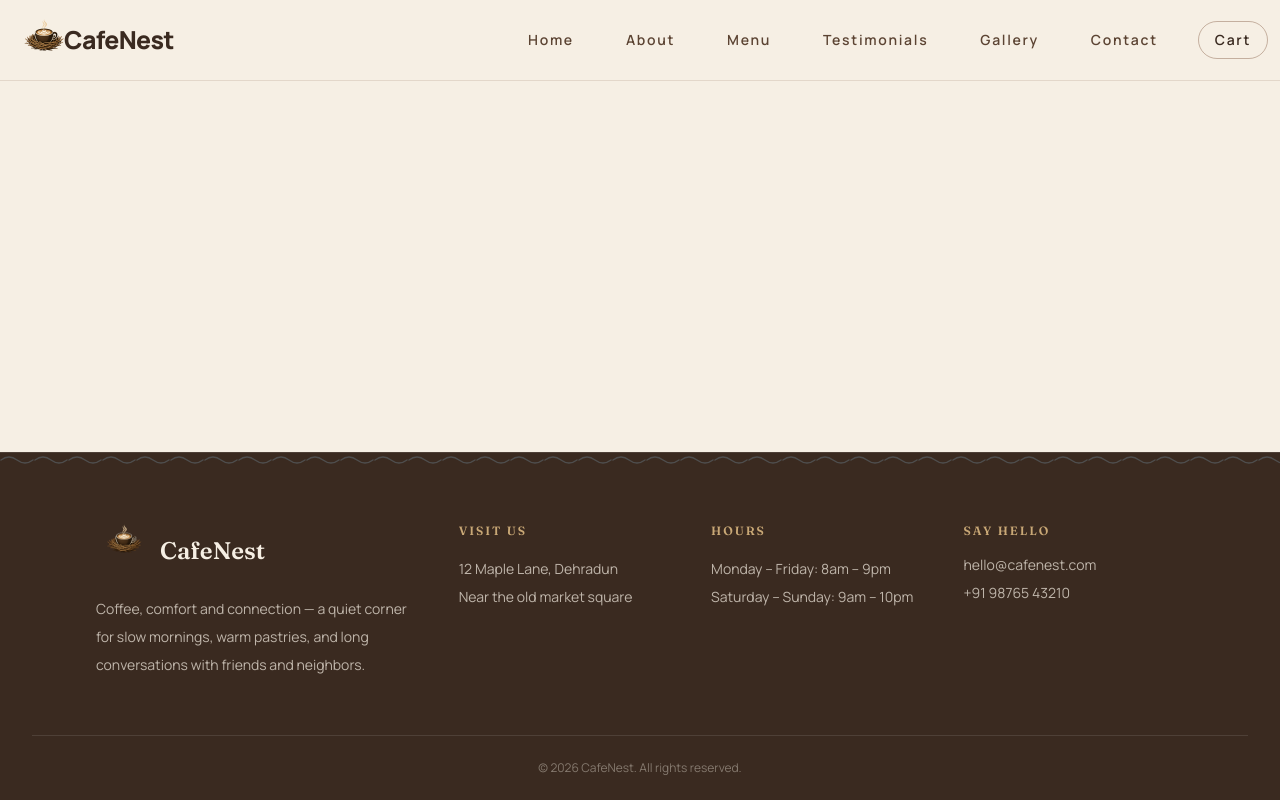
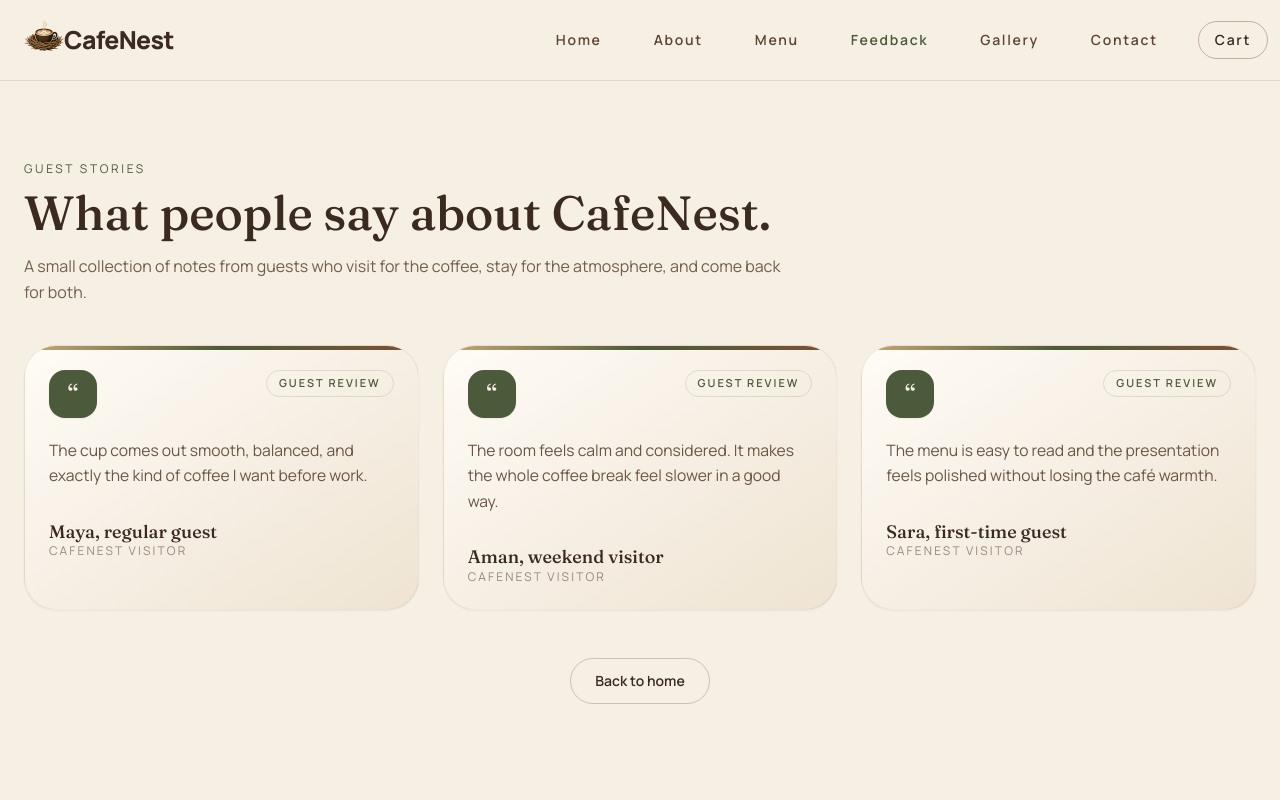
Before and after one commit to akritiofficial26/Cafe-Nest, a React (Vite) app: page /feedback in a window 1280 px wide. Shown: the top 800 px of the page. Built offline with nearby package versions, Linux system fonts and the light colour scheme.

Commit message:
Addes the Feedback section.

```diff
--- a/src/App.jsx
+++ b/src/App.jsx
@@ -7,6 +7,7 @@ import Home from './pages/Home'
 import About from './pages/About'
 import Shop from './pages/Shop'
 import Cart from './pages/Cart'
+import Feedback from './pages/Testimonials'
 
 export default function App() {
   return (
@@ -18,6 +19,7 @@ export default function App() {
             <Route path="/" element={<Home />} />
             <Route path="/about" element={<About />} />
             <Route path="/shop" element={<Shop />} />
+            <Route path="/feedback" element={<Feedback />} />
             <Route path="/cart" element={<Cart />} />
           </Routes>
         </main>
--- a/src/components/Navbar.jsx
+++ b/src/components/Navbar.jsx
@@ -6,7 +6,7 @@ const links = [
   { type: 'route', to: '/', label: 'Home' },
   { type: 'route', to: '/about', label: 'About' },
   { type: 'route', to: '/shop', label: 'Menu' },
-  { type: 'anchor', href: '/#testimonials', label: 'Testimonials' },
+  { type: 'route', to: '/feedback', label: 'Feedback' },
   { type: 'anchor', href: '/#gallery', label: 'Gallery' },
   { type: 'anchor', href: '/#contact', label: 'Contact' },
 ]
--- a/src/components/ProductCard.jsx
+++ b/src/components/ProductCard.jsx
@@ -25,7 +25,7 @@ export default function ProductCard({ product }) {
     <div className="bg-cream-card rounded-3xl border border-coffee/10 shadow-sm hover:shadow-md transition-shadow p-4 flex flex-col">
       <div className="relative rounded-2xl bg-cream-deep aspect-[4/3] flex items-center justify-center mb-4 overflow-hidden">
         <img
-          src="/hot-beverages.png"
+          src={product.image || '/hot-beverages.png'}
           alt={product.name}
           className="h-full w-full object-cover"
         />
--- a/src/data/products.js
+++ b/src/data/products.js
@@ -6,6 +6,7 @@ const products = [
     price: 180,
     category: 'Espresso',
     loved: 412,
+    image: '/hot-beverages.png',
   },
   {
     id: 'p2',
@@ -14,6 +15,7 @@ const products = [
     price: 220,
     category: 'Espresso',
     loved: 356,
+    image: '/coffee-hero-section.png',
   },
   {
     id: 'p3',
@@ -22,6 +24,7 @@ const products = [
     price: 210,
     category: 'Cold',
     loved: 289,
+    image: '/cold-beverages.png',
   },
   {
     id: 'p4',
@@ -30,6 +33,7 @@ const products = [
     price: 240,
     category: 'Cold',
     loved: 198,
+    image: '/gallery-3.jpg',
   },
   {
     id: 'p5',
@@ -38,6 +42,7 @@ const products = [
     price: 200,
     category: 'Espresso',
     loved: 267,
+    image: '/gallery-1.jpg',
   },
   {
     id: 'p6',
@@ -46,6 +51,7 @@ const products = [
     price: 190,
     category: 'Tea',
     loved: 231,
+    image: '/about-image.jpg',
   },
   {
     id: 'p7',
@@ -54,6 +60,7 @@ const products = [
     price: 140,
     category: 'Bakes',
     loved: 175,
+    image: '/gallery-6.jpg',
   },
   {
     id: 'p8',
@@ -62,6 +69,7 @@ const products = [
     price: 110,
     category: 'Bakes',
     loved: 142,
+    image: '/special-combo.png',
   },
 ]
 
--- /dev/null
+++ b/src/data/testimonials.js
@@ -0,0 +1,16 @@
+const testimonials = [
+  {
+    title: 'Maya, regular guest',
+    text: 'The cup comes out smooth, balanced, and exactly the kind of coffee I want before work.',
+  },
+  {
+    title: 'Aman, weekend visitor',
+    text: 'The room feels calm and considered. It makes the whole coffee break feel slower in a good way.',
+  },
+  {
+    title: 'Sara, first-time guest',
+    text: 'The menu is easy to read and the presentation feels polished without losing the café warmth.',
+  },
+]
+
+export default testimonials
--- a/src/pages/Home.jsx
+++ b/src/pages/Home.jsx
@@ -2,6 +2,7 @@ import React from 'react'
 import { Link } from 'react-router-dom'
 import products from '../data/products'
 import ProductCard from '../components/ProductCard'
+import testimonials from '../data/testimonials'
 
 function CoffeeIllustration() {
   return (
@@ -18,21 +19,6 @@ function CoffeeIllustration() {
     </div>
   )
 }
-
-const testimonials = [
-  {
-    title: 'Maya, regular guest',
-    text: 'The cup comes out smooth, balanced, and exactly the kind of coffee I want before work.',
-  },
-  {
-    title: 'Aman, weekend visitor',
-    text: 'The room feels calm and considered. It makes the whole coffee break feel slower in a good way.',
-  },
-  {
-    title: 'Sara, first-time guest',
-    text: 'The menu is easy to read and the presentation feels polished without losing the café warmth.',
-  },
-]
 
 const galleryItems = ['Morning pour', 'Latte art', 'Beans ready', 'Quiet table']
 
@@ -87,11 +73,13 @@ export default function Home() {
         </div>
       </section>
 
-      <section id="testimonials" className="bg-cream-deep/60 py-16">
+      <section id="feedback" className="bg-cream-deep/60 py-16">
         <div className="max-w-7xl mx-auto px-3 sm:px-4">
           <div className="flex items-end justify-between gap-4 mb-8">
-            <h2 className="font-display text-2xl sm:text-3xl text-espresso">Testimonials</h2>
-            <span className="text-sm font-semibold text-mocha-green">What guests are saying</span>
+            <h2 className="font-display text-2xl sm:text-3xl text-espresso">Feedback</h2>
+            <Link to="/feedback" className="text-sm font-semibold text-mocha-green hover:underline">
+              View all feedback →
+            </Link>
           </div>
           <div className="grid sm:grid-cols-2 lg:grid-cols-3 gap-6">
             {testimonials.map((item) => (
--- /dev/null
+++ b/src/pages/Testimonials.jsx
@@ -0,0 +1,55 @@
+import React from 'react'
+import { Link } from 'react-router-dom'
+import testimonials from '../data/testimonials'
+
+export default function Feedback() {
+  return (
+    <div className="max-w-7xl mx-auto px-4 sm:px-6 py-14 sm:py-20">
+      <div className="max-w-3xl mb-10">
+        <p className="text-xs uppercase tracking-[0.22em] text-mocha-green mb-3">Guest stories</p>
+        <h1 className="font-display text-4xl sm:text-5xl text-espresso leading-tight mb-4">
+          What people say about CafeNest.
+        </h1>
+        <p className="text-espresso-light/85 text-base leading-relaxed">
+          A small collection of notes from guests who visit for the coffee, stay for the atmosphere, and come back for both.
+        </p>
+      </div>
+
+      <div className="grid gap-6 sm:grid-cols-2 lg:grid-cols-3">
+        {testimonials.map((item) => (
+          <article
+            key={item.title}
+            className="relative overflow-hidden rounded-[2rem] border border-coffee/10 bg-gradient-to-br from-cream-card via-cream to-cream-deep p-6 shadow-sm"
+          >
+            <div className="absolute right-0 top-0 h-24 w-24 translate-x-8 -translate-y-8 rounded-full bg-mocha-green/8" />
+            <div className="absolute inset-x-0 top-0 h-1 bg-gradient-to-r from-sand via-mocha-green to-coffee" />
+            <div className="relative mb-5 flex items-start justify-between gap-4">
+              <div className="flex h-12 w-12 items-center justify-center rounded-2xl bg-mocha-green text-cream shadow-sm">
+                <span className="font-display text-2xl leading-none">“</span>
+              </div>
+              <span className="rounded-full border border-mocha-green/15 bg-mocha-green/8 px-3 py-1 text-[11px] font-semibold uppercase tracking-[0.18em] text-mocha-green">
+                Guest review
+              </span>
+            </div>
+            <p className="relative text-espresso-light/90 leading-relaxed mb-8 text-[0.98rem]">
+              {item.text}
+            </p>
+            <div>
+              <h2 className="font-display text-lg text-espresso leading-tight">{item.title}</h2>
+              <p className="text-xs uppercase tracking-[0.18em] text-espresso-light/60">CafeNest visitor</p>
+            </div>
+          </article>
+        ))}
+      </div>
+
+      <div className="mt-12 flex justify-center">
+        <Link
+          to="/"
+          className="px-6 py-3 rounded-full border border-coffee/30 text-espresso text-sm font-semibold hover:bg-coffee hover:text-cream hover:border-coffee transition-colors"
+        >
+          Back to home
+        </Link>
+      </div>
+    </div>
+  )
+}
```
